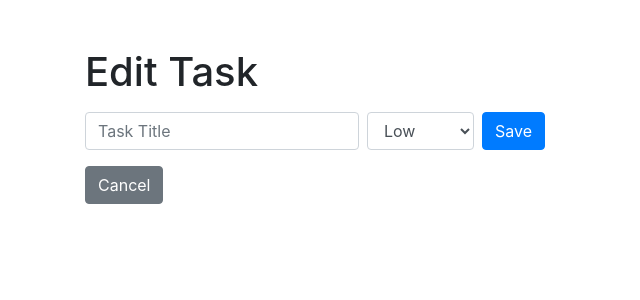
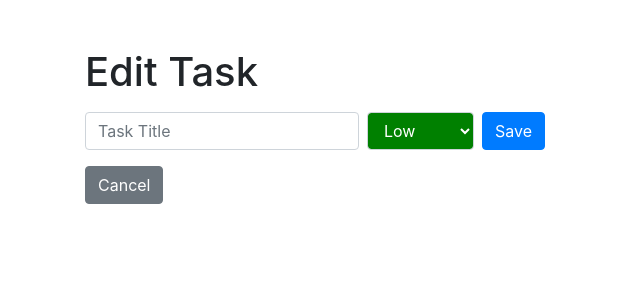
Before and after one commit to ashish-khandelwal01/TODO-App, a Flask app: template app/templates/edit_task.html in a window 1280 px wide. Shown: the part 56-356 px from the top of the page, without its empty margins (0-640 px from the left). Run offline with Flask 3, Linux system fonts and the light colour scheme; the template is opened without the code that fills it, so the values that code supplies are empty; some libraries are stand-ins or nearby versions.

Commit message:
priority added for edit task

```diff
--- a/app/templates/edit_task.html
+++ b/app/templates/edit_task.html
@@ -6,6 +6,20 @@
     <title>Edit Task</title>
     <!-- Bootstrap CSS -->
     <link href="https://stackpath.bootstrapcdn.com/bootstrap/4.5.2/css/bootstrap.min.css" rel="stylesheet">
+    <style>
+        .priority-low {
+            background-color: green;
+            color: white;
+        }
+        .priority-medium {
+            background-color: orange;
+            color: white;
+        }
+        .priority-high {
+            background-color: red;
+            color: white;
+        }
+    </style>
 </head>
 <body>
     <div class="container">
@@ -23,10 +37,10 @@
         <form action="{{ url_for('main.edit', task_id=task.id) }}" method="POST" class="form-inline my-3">
             <input type="hidden" name="csrf_token" value="{{ csrf_token() }}">
             <input type="text" name="title" class="form-control mr-2" value="{{ task.title }}" placeholder="Task Title">
-            <select name="priority" class="form-control mr-2">
-                <option value="1" {% if task.priority == 1 %}selected{% endif %}>Low</option>
-                <option value="2" {% if task.priority == 2 %}selected{% endif %}>Medium</option>
-                <option value="3" {% if task.priority == 3 %}selected{% endif %}>High</option>
+            <select name="priority" class="form-control mr-2" id="priority-select">
+                <option value="1" {% if task.priority == 1 %}selected{% endif %} class="priority-low">Low</option>
+                <option value="2" {% if task.priority == 2 %}selected{% endif %} class="priority-medium">Medium</option>
+                <option value="3" {% if task.priority == 3 %}selected{% endif %} class="priority-high">High</option>
             </select>
             <button type="submit" class="btn btn-primary">Save</button>
         </form>
@@ -36,5 +50,25 @@
     <script src="https://code.jquery.com/jquery-3.5.1.slim.min.js"></script>
     <script src="https://cdn.jsdelivr.net/npm/@popperjs/core@2.9.2/dist/umd/popper.min.js"></script>
     <script src="https://stackpath.bootstrapcdn.com/bootstrap/4.5.2/js/bootstrap.min.js"></script>
+    <script>
+        document.addEventListener('DOMContentLoaded', function() {
+            var selectElement = document.getElementById('priority-select');
+
+            function updateSelectClass() {
+                selectElement.classList.remove('priority-low', 'priority-medium', 'priority-high');
+                var selectedValue = selectElement.value;
+                if (selectedValue == '1') {
+                    selectElement.classList.add('priority-low');
+                } else if (selectedValue == '2') {
+                    selectElement.classList.add('priority-medium');
+                } else if (selectedValue == '3') {
+                    selectElement.classList.add('priority-high');
+                }
+            }
+
+            selectElement.addEventListener('change', updateSelectClass);
+            updateSelectClass(); // Initial call to set the class based on the initial value
+        });
+    </script>
 </body>
 </html>
```
